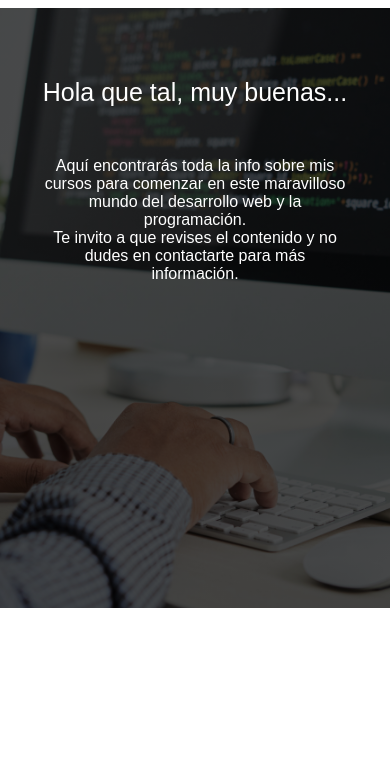
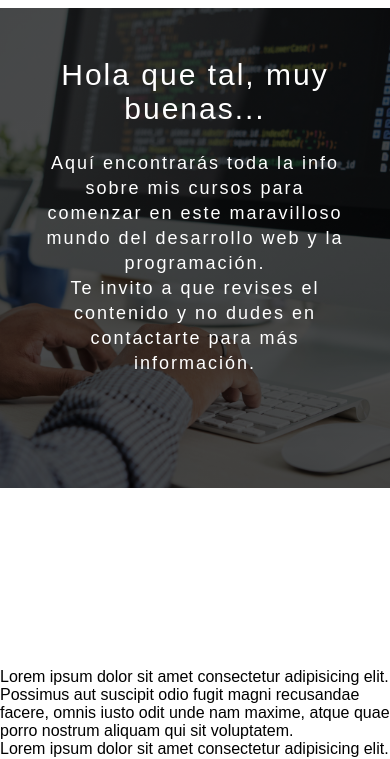
Before and after one commit to matiasdamian/tecnica4mae, a plain HTML site: page pruebasitio/pruebas.html in a window 390 px wide. Shown: the part 78-837 px from the top of the page. Drawn offline with Linux system fonts and the light colour scheme.

Commit message:
agregue prueba de mi sitio ojo no responsive

```diff
--- a/pruebasitio/pruebas.css
+++ b/pruebasitio/pruebas.css
@@ -10,6 +10,7 @@
     padding: 0;
     box-sizing: border-box;
 }
+
 .container{
     width: 90%;
     margin: auto;
@@ -54,20 +55,23 @@ body {
     position: relative;
 }
 .seccion-titulo{
-    width: 50%;
+    width: 55%;
     position: absolute;
     z-index: 888;
     padding-top: 100px;
     text-align: center;
 }
 .titulo{
-    font-size: 50px;
+    font-size: 60px;
     color: var(--color-titulo);
+    letter-spacing: 2px;
 }
 .sub-titulo{
     font-size: 25px;
     color: var(--color-titulo);
     padding: 50px 30px;
+    letter-spacing: 2px;
+    line-height: 30px;
 
 }
 .portada {
@@ -124,21 +128,26 @@ body {
 
     .portada{
         background-image:linear-gradient(rgba(0,0,0,0.7),rgba(0,0,0,0.7)),url(./imagenes/coding-man-small.jpg);
+        height: 480px;
+        /* corregir */
     }
     .portada2{
         background-image:linear-gradient(rgba(0,0,0,0.7),rgba(0,0,0,0.7)),url(./imagenes/education-development-small.jpg);
+        height: 480px;
+        /* corregir */
     }
 
     .seccion-titulo{
-        width: 95%;
-        padding-top: 70px;
+        width: 90%;
+        padding-top: 50px;
     }
     .titulo{
-        font-size: 25px;
+        font-size: 30px;
     }
     .sub-titulo{
-        font-size: 16px;
-        padding: 50px 30px;
+        font-size: 18px;
+        padding: 25px 20px;
+        line-height: 25px;
 
     }
 
```
